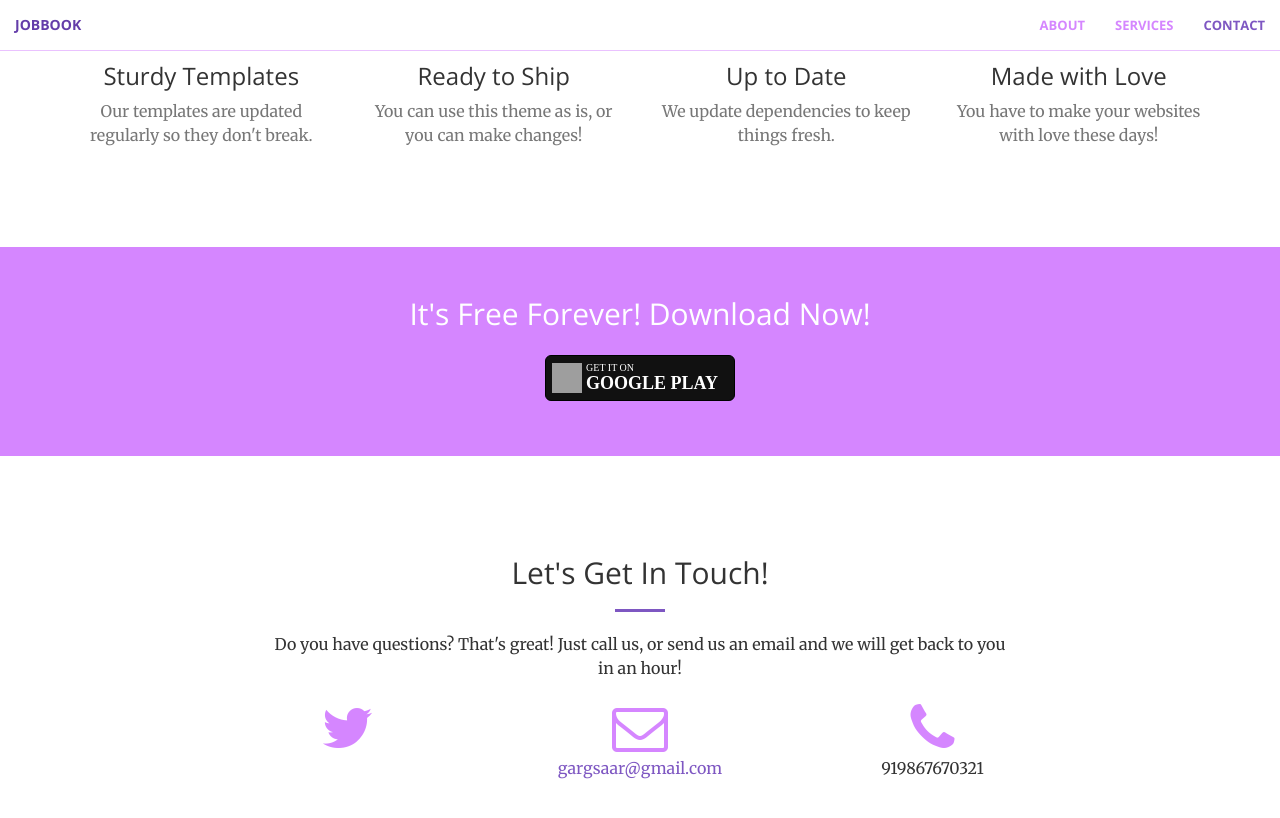
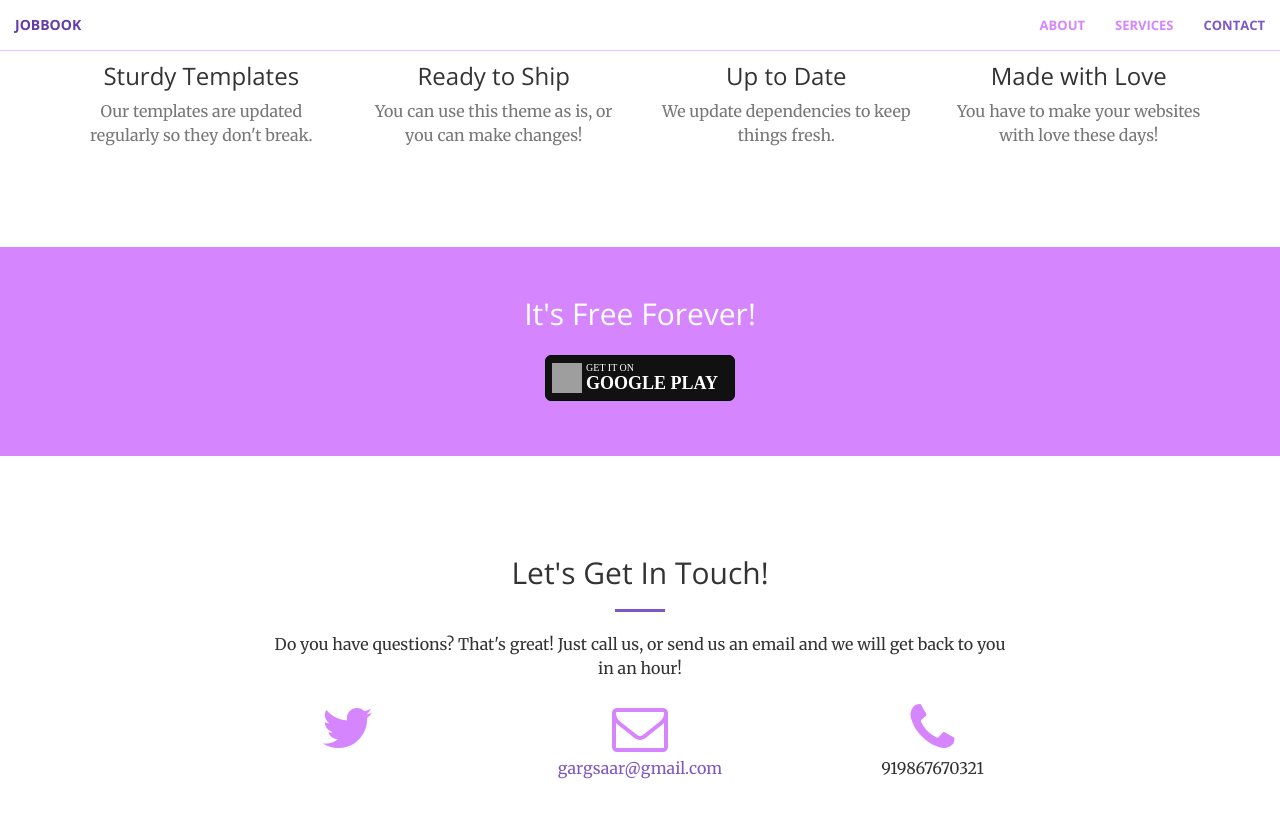
Before and after one commit to gargsaar/bluecollarjobs, a Jekyll site: the page built from index.html, in a window 1280 px wide and 900 px high, scrolled down 1533 px, cut to the strip 0-818 px from the top of the window. Built offline with Jekyll 4.4.1, drawn with Linux system fonts in a browser that asks for light colours; grey boxes are pictures that could not be loaded.

Commit message:
Update aside.html

```diff
--- a/_includes/aside.html
+++ b/_includes/aside.html
@@ -1,7 +1,7 @@
   <aside class="bg-dark">
       <div class="container text-center">
           <div class="call-to-action">
-              <h2>It's Free Forever! Download Now! </h2>
+              <h2>It's Free Forever!</h2>
               <a class="btn btn-google" href="#" title="Google Play">Google Play</a>
           </div>
       </div>
```
